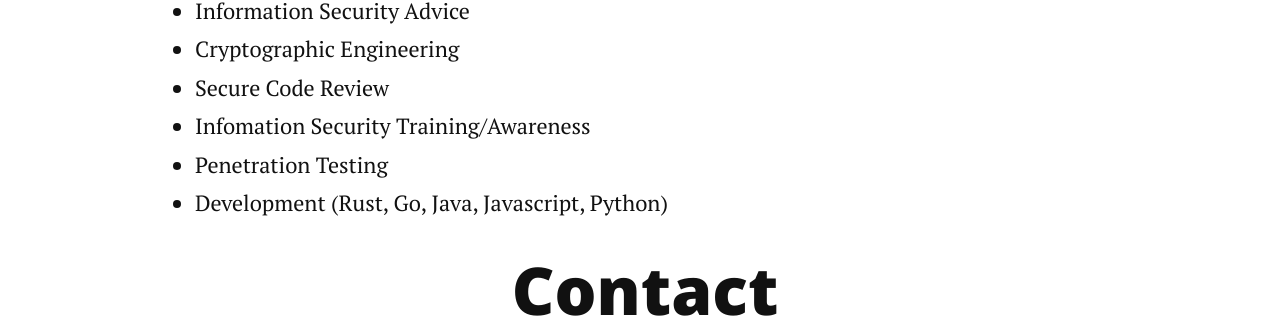
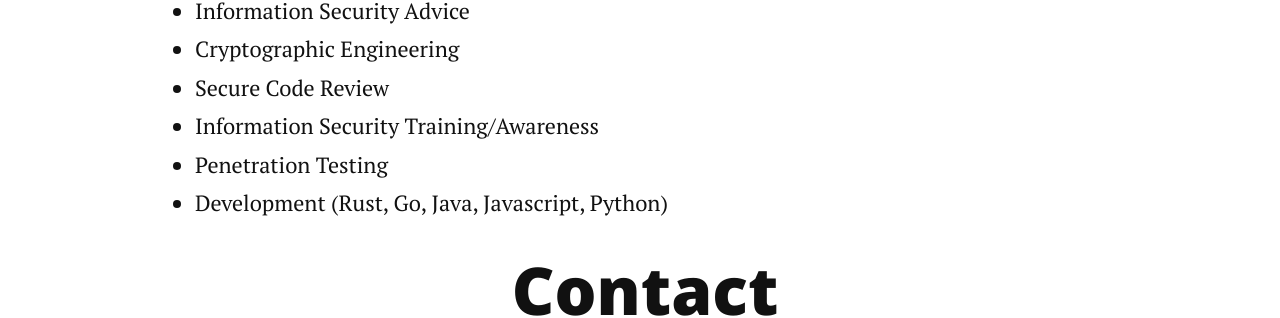
Before and after one commit to gijsvl/gijsvl.github.io, a Jekyll site: the page built from index.html, in a window 1280 px wide. Shown: the part 1102-1420 px from the top of the page. Built offline with Jekyll 4.4.1, drawn with Linux system fonts in a browser that asks for light colours; nearby versions of some CDN libraries.

Commit message:
Update index.html

```diff
--- a/index.html
+++ b/index.html
@@ -39,7 +39,7 @@ title: GVL Information Security
   	<li>Information Security Advice</li>
   	<li>Cryptographic Engineering</li>
   	<li>Secure Code Review</li>
-  	<li>Infomation Security Training/Awareness</li>
+  	<li>Information Security Training/Awareness</li>
   	<li>Penetration Testing</li>
 	<li>Development (Rust, Go, Java, Javascript, Python)</li>
   </ul>
```
